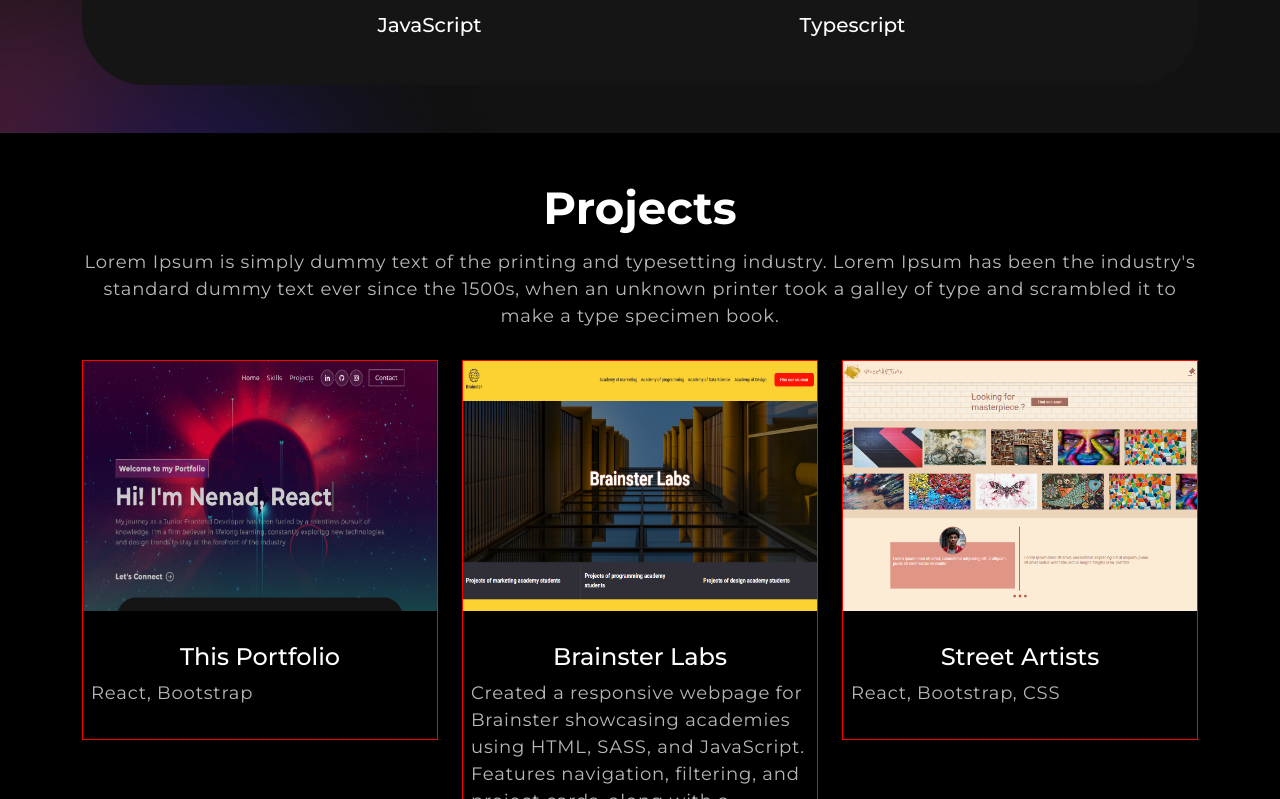
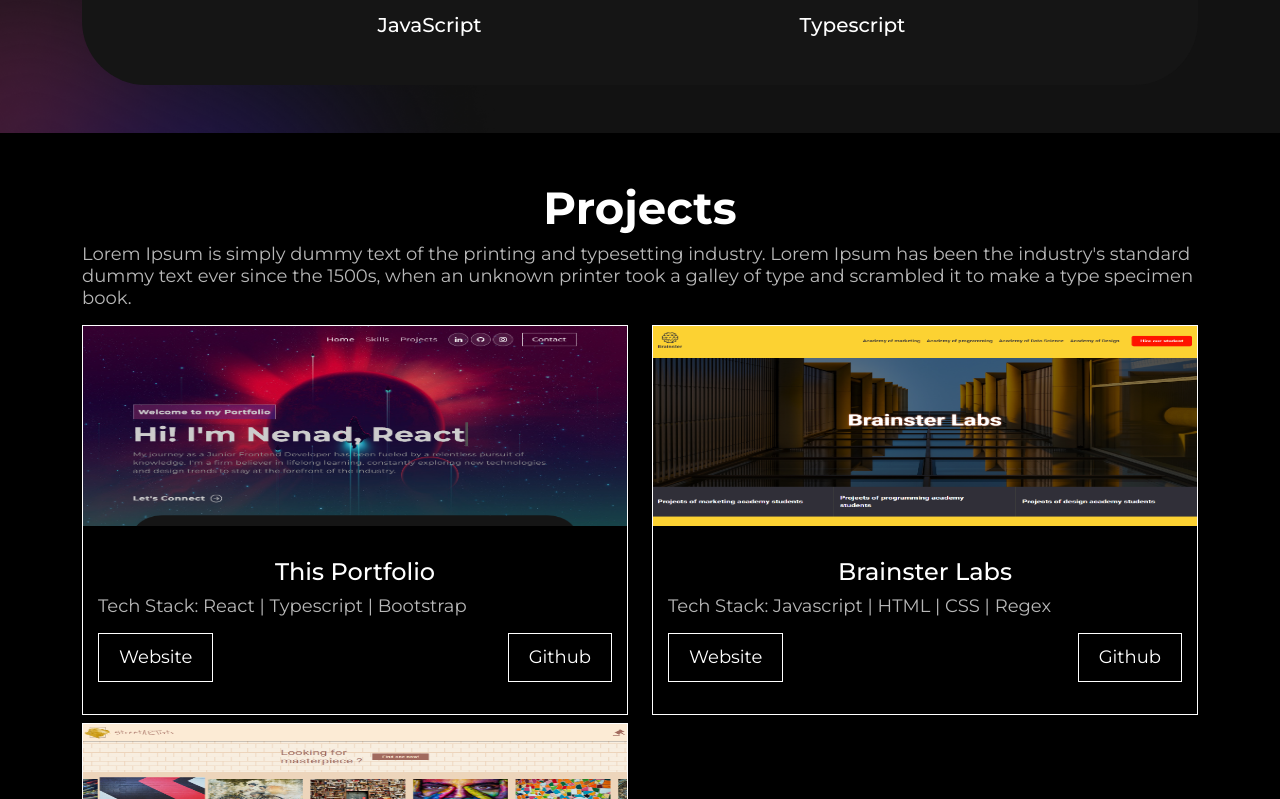
Before and after one commit to Shkurtevski/MyPortfolio, a React (Create React App) app: page / in a window 1280 px wide. Shown: the part 1041-1840 px from the top of the page. Built offline with nearby package versions, Linux system fonts and the light colour scheme.

Commit message:
editing Project card, adding relevant links

```diff
--- a/src/components/Projects/sub-components/ProjectCard.tsx
+++ b/src/components/Projects/sub-components/ProjectCard.tsx
@@ -1,22 +1,24 @@
 import React from "react";
 import { Col } from "react-bootstrap";
+import { Project } from "../../../data/dataTypes";
 
-interface Props {
-  title: string;
-  description: string;
-  imgUrl: string;
-  altText?: string;
-}
-
-const ProjectCard = ({ title, description, imgUrl, altText }: Props) => {
+const ProjectCard = ({ title, description, imgUrl, btnText1, btnText2 }: Project) => {
   return (
     <React.Fragment>
-      <Col xs={12} sm={6} md={4}>
+      <Col xs={12} md={6} className="mb-2 project-card">
         <div className="project-content-wrapper">
-          <img src={imgUrl} alt={altText} />
+          <img src={imgUrl} alt="projects" />
           <div className="project-content-text">
             <h4>{title}</h4>
             <p>{description}</p>
+            <div className="button-wrapper">
+              <button className="vvd left">
+                <span>{btnText1}</span>
+              </button>
+              <button className="vvd right">
+                <span>{btnText2}</span>
+              </button>
+            </div>
           </div>
         </div>
       </Col>
--- a/src/data/data.ts
+++ b/src/data/data.ts
@@ -27,19 +27,24 @@
 export const projects: Project[] = [
   {
     title: "This Portfolio",
-    description: "React, Bootstrap",
+    description: "Tech Stack: React | Typescript | Bootstrap",
     imgUrl: projImg1,
+    btnText1: "Website",
+    btnText2: "Github",
   },
   {
     title: "Brainster Labs",
-    description:
-      " Created a responsive webpage for Brainster showcasing academies using HTML, SASS, and JavaScript. Features navigation, filtering, and project cards, along with a validation-enabled employment form..",
+    description: "Tech Stack: Javascript | HTML | CSS | Regex",
     imgUrl: projImg2,
+    btnText1: "Website",
+    btnText2: "Github",
   },
   {
     title: "Street Artists",
-    description: "React, Bootstrap, CSS",
+    description: "Tech Stack: Javascript | CSS | Chart.js",
     imgUrl: projImg3,
+    btnText1: "Website",
+    btnText2: "Github",
   },
 ];
 
--- a/src/data/dataTypes.ts
+++ b/src/data/dataTypes.ts
@@ -2,4 +2,6 @@
   title: string;
   description: string;
   imgUrl: string;
+  btnText1: string;
+  btnText2: string;
 }
--- a/src/index.css
+++ b/src/index.css
@@ -161,7 +161,8 @@
   filter: brightness(0) saturate(100%) invert(0%) sepia(7%) saturate(98%)
     hue-rotate(346deg) brightness(95%) contrast(86%);
 }
-.navbar-text button {
+.navbar-text button,
+.project-content-wrapper button {
   color: #fff;
   border: 1px solid #fff;
   padding: 10px 20px;
@@ -171,10 +172,12 @@
   background-color: transparent;
   transition: 0.3s ease-in-out;
 }
-.navbar-text button span {
+.navbar-text button span,
+.project-content-wrapper button span {
   z-index: 1;
 }
-.navbar-text button::before {
+.navbar-text button::before,
+.project-content-wrapper button::before {
   content: "";
   width: 0%;
   height: 100%;
@@ -185,10 +188,12 @@
   z-index: -1;
   transition: 0.3s ease-in-out;
 }
-.navbar-text button:hover {
+.navbar-text button:hover,
+.project-content-wrapper button:hover {
   color: #121212;
 }
-.navbar-text button:hover::before {
+.navbar-text button:hover::before,
+.project-content-wrapper button:hover::before {
   content: "";
   width: 100%;
   height: 100%;
@@ -366,6 +371,9 @@
   padding: 3rem 0;
   background-color: black;
   position: relative;
+  z-index: 9999;
+  transition: 0.32s ease-in-out;
+  min-height: 300px;
 }
 .project h2 {
   font-size: 45px;
@@ -375,45 +383,54 @@
 .project p {
   color: #b8b8b8;
   font-size: 18px;
-  letter-spacing: 0.8px;
-  line-height: 1.5em;
-  margin: 14px auto 30px auto;
-  text-align: center;
+  text-align: left;
 }
 
 .project-content-wrapper {
-  border: 1px solid red;
+  border: 1px solid #fff;
+
 }
 
 .project-content-text {
-  margin: 2rem 0;
+  margin: 2rem 15px;
 }
 
-.project-content-wrapper h4{
+.project-content-wrapper h4 {
   text-align: center;
-}
-
-.project-content-wrapper p {
-  margin: 0 0.5rem;
-  text-align: left;
 }
 
 
 .project-content-wrapper img {
   width: 100%;
-  height: 250px;
+  height: 200px;
+}
 
+.project-content-wrapper button {
+  margin-left: 0;
+}
+
+.button-wrapper .left {
+  margin-right: 0.5rem;
+}
+
+.button-wrapper {
+  display: flex;
+  justify-content: space-between;
 }
 /*/////////////////////
 /-----> /MEDIA-QUERIES/ <-----/
 /////////////////////*/
-@media (max-width: 768px) {
+@media (max-width: 767px) {
   .banner h1 {
     font-size: 3rem;
   }
+  .project-content-wrapper img {
+  width: 100%;
+  height: 250px;
+}
 }
 
-@media (max-width: 576px) {
+@media (max-width: 575px) {
   .banner h1 {
     font-size: 2.5rem;
   }
```
